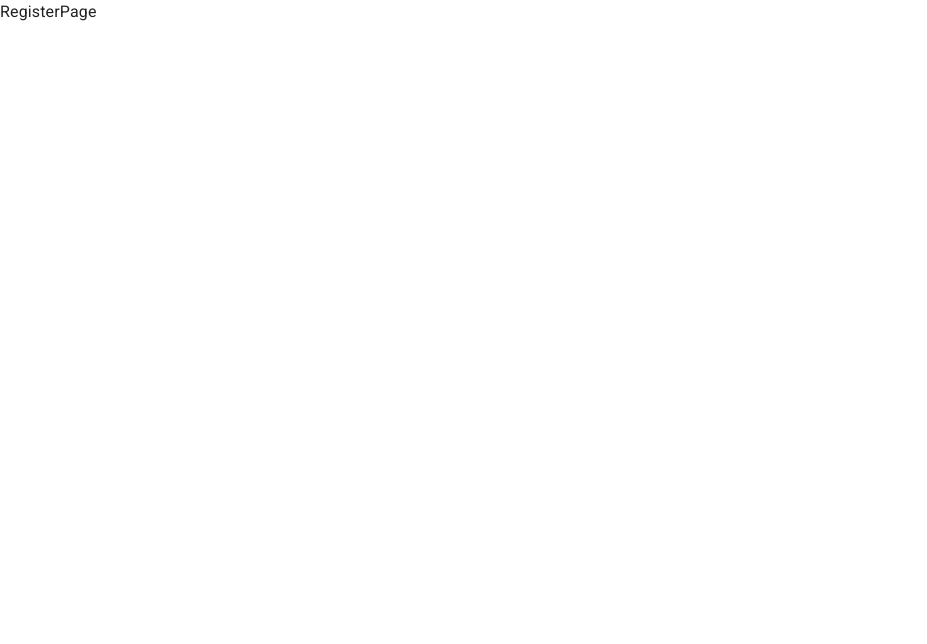
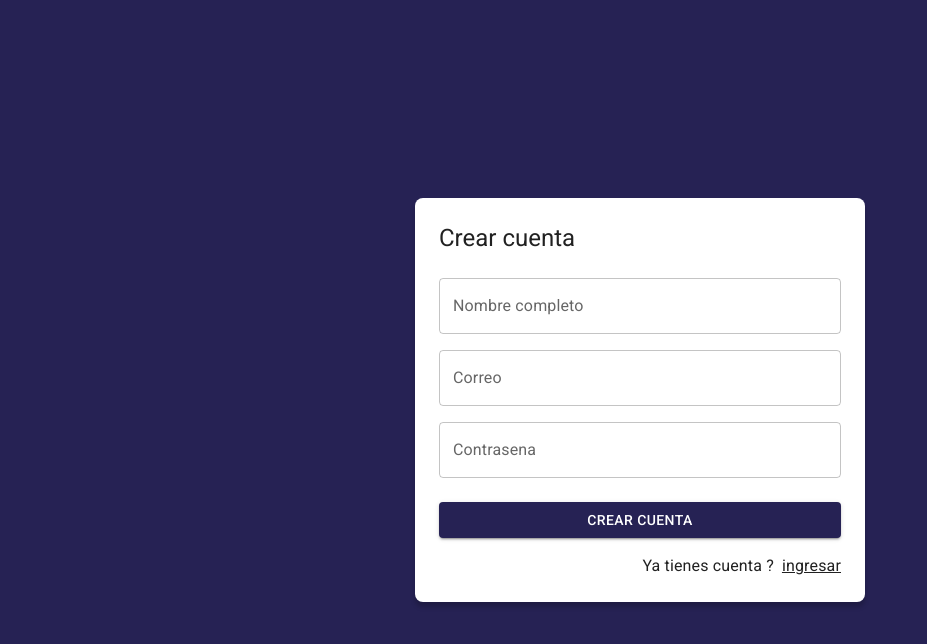
Before and after one commit to OscarAristizabalDev/reactjs-journal-app, a React (Vite) app: page /auth/register in a window 1280 px wide. Shown: the top 644 px of the page, without its empty margins (0-927 px from the left). Built offline with nearby package versions, Linux system fonts and the light colour scheme.

Commit message:
Se personaliza el RegisterPage teniendo en cuenta el AuthLayout

```diff
--- a/src/auth/pages/RegisterPage.tsx
+++ b/src/auth/pages/RegisterPage.tsx
@@ -1,6 +1,61 @@
+import { Link as RouterLink } from "react-router-dom"
+import { Google } from "@mui/icons-material"
+import { Button, Grid, Link, TextField, Typography } from "@mui/material"
+import { AuthLayout } from "../layout/AuthLayout"
 
 export const RegisterPage = () => {
     return (
-        <div>RegisterPage</div>
+        <AuthLayout title="Crear cuenta">
+            <form>
+                <Grid container>
+                    {/* xs indica el tamano a tomar en relación con el div o grid */}
+                    <Grid item xs={12} sx={{ mt: 2 }}>
+                        <TextField
+                            label="Nombre completo"
+                            type="text"
+                            placeholder="Nombre Ccompleto"
+                            fullWidth>
+                        </TextField>
+                    </Grid>
+
+                    {/* xs indica el tamano a tomar en relación con el div o grid */}
+                    <Grid item xs={12} sx={{ mt: 2 }}>
+                        <TextField
+                            label="Correo"
+                            type="email"
+                            placeholder="correo@google.com"
+                            fullWidth>
+                        </TextField>
+                    </Grid>
+
+                    <Grid item xs={12} sx={{ mt: 2 }}>
+                        <TextField
+                            label="Contrasena"
+                            type="password"
+                            placeholder="contrasena"
+                            fullWidth>
+                        </TextField>
+                    </Grid>
+
+                    <Grid container spacing={2} sx={{ mb: 2, mt: 1 }}>
+                        <Grid item xs={12}>
+                            <Button variant="contained" fullWidth>
+                                Crear cuenta
+                            </Button>
+                        </Grid>
+
+                    </Grid>
+                    <Grid container direction="row" justifyContent="end">
+                        <Typography mr={1}>Ya tienes cuenta ?</Typography>
+                        {/* El primer Link es el material ui, el cual permite trabajar con estilos y demás */}
+                        {/* El RouterLink es un alias de Link de react-router-dom el cual si permite redireccionar a otras páginas */}
+                        <Link component={RouterLink} color="inherit" to="/auth/login">
+                            ingresar
+                        </Link>
+                    </Grid>
+                </Grid>
+            </form>
+        </AuthLayout>
+
     )
 }
```
